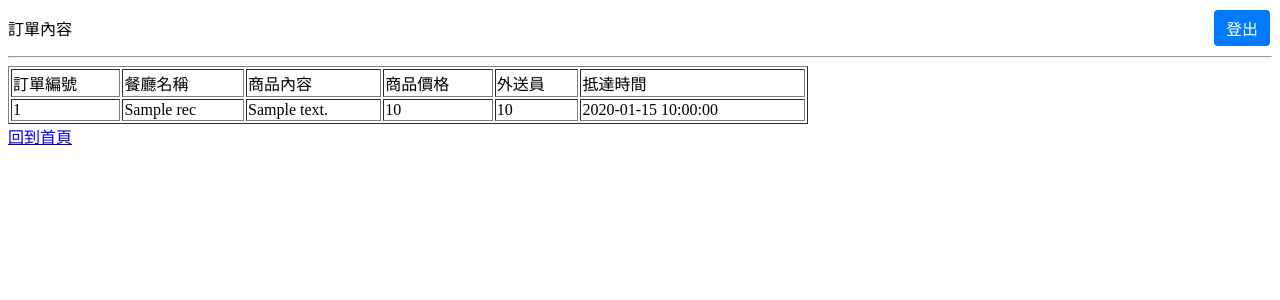
After one commit to zngrande/homework, a Flask app: template templates/guest's orderlist.html in a window 1280 px wide. The commit adds this page. Shown: the top 300 px of the page. Run offline with Flask 3, Linux system fonts and the light colour scheme; the template is opened without the code that fills it: most values are stand-ins (such as "Sample title", 1, 10 or a date in 2020).

Commit message:
改html的內容

```diff
--- /dev/null
+++ b/templates/guest's orderlist.html
@@ -0,0 +1,48 @@
+<!DOCTYPE html>
+<html>
+<head>
+    <meta charset="utf-8">
+    <title>OrderList</title>
+    <style>
+        .logout-button {
+            position: absolute;
+            top: 10px;
+            right: 10px;
+            padding: 6px 12px;
+            background-color: #007BFF;
+            color: white;
+            border: none;
+            border-radius: 4px;
+            text-decoration: none;
+            cursor: pointer;
+        }
+    </style>
+</head>
+<body>
+    <a href="/loginPage" class="logout-button">登出</a> <!-- 新增的登出按鈕 -->
+
+    <p>訂單內容</p>
+    <hr />
+    <table width="800" border="1">
+        <tr>
+            <td>訂單編號</td>
+            <td>餐廳名稱</td>
+            <td>商品內容</td>
+            <td>商品價格</td>
+            <td>外送員</td>
+            <td>抵達時間</td>
+        </tr>
+        {% for rec in data %}
+        <tr>
+            <td>{{ rec.order_id }}</td>
+            <td>{{ rec.restaurant_name }}</td>
+            <td>{{ rec.content }}</td>
+            <td>{{ rec.price }}</td>
+            <td>{{ rec.highest_price }}</td>
+            <td>{{ rec.arrival_time }}</td>
+        </tr>
+        {% endfor %}
+    </table>
+    <a href="/frontPage">回到首頁</a>
+</body>
+</html>
```
Also changed, not shown: templates/list.html (deleted, +0 -58 lines), templates/restaurantlist.html (renamed from templates/ownlist.html, +6 -17 lines).
